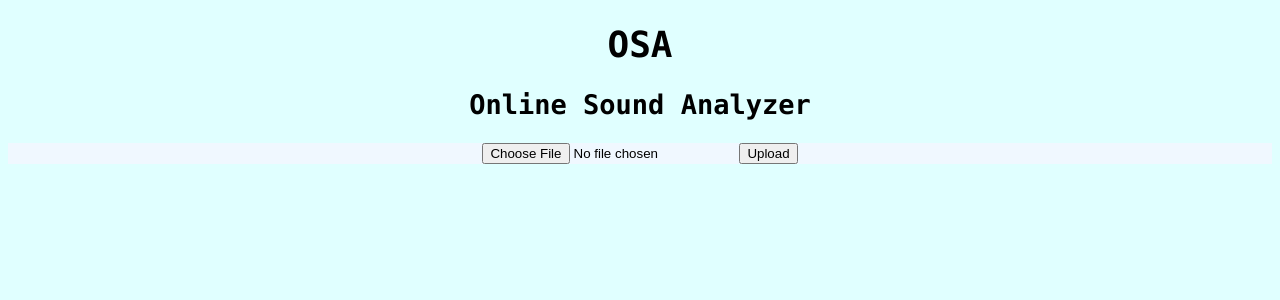
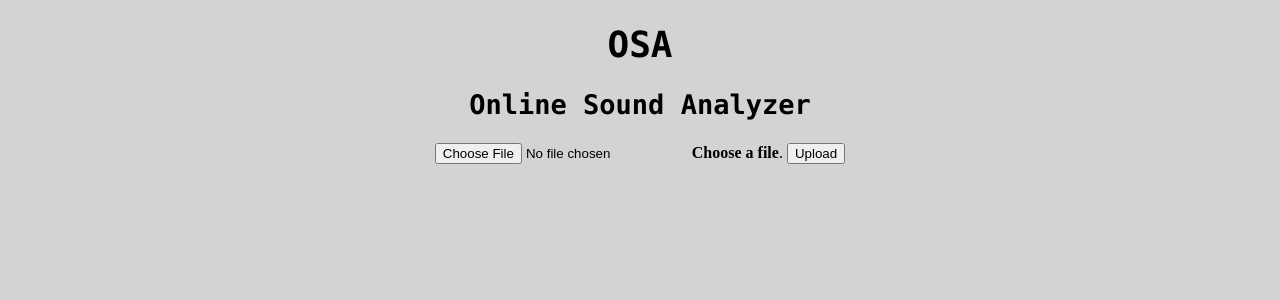
Before and after one commit to grobocop12/SounAnalyzer, a Django app: page / in a window 1280 px wide. Shown: the top 300 px of the page. Run offline with Django 3.2, Linux system fonts and the light colour scheme.

Commit message:
Drag and drop

```diff
--- a/SoundAnalyzer/Analyzer/views.py
+++ b/SoundAnalyzer/Analyzer/views.py
@@ -3,20 +3,16 @@ from . import analyze
 import json
 import random
 
+
 # Create your views here.
 def index(request):
-    if request.method == 'POST':
+    if request.method == 'POST' and 'audioFile' in request.FILES:
         return analyze_file(request)
     return render(request, 'Analyzer/index.html')
 
 
 def analyze_file(request):
-    audio_file = request.FILES.get("audioFile")
-    sample_rate = analyze.get_sample_rate(audio_file.file.name)
-    data = analyze.get_first_channel(audio_file)
-    x_values = [x for x in range(len(data))]
-    y_values = data #[random.randint(0,100) for x in range(100)]
-
-    return render(request, 'Analyzer/analyze.html', {'sample_rate': sample_rate,
-                                                     'x_values': json.dumps(x_values),
-                                                     'y_values': json.dumps(y_values), })
+    audio_file = request.FILES.get('audioFile')
+    data, time = analyze.get_first_channel(audio_file)
+    return render(request, 'Analyzer/analyze.html', {'x_values': json.dumps(time),
+                                                     'y_values': json.dumps(data), })
--- a/SoundAnalyzer/static/css/default.css
+++ b/SoundAnalyzer/static/css/default.css
@@ -1,12 +1,12 @@
 body{
-    background-color: lightcyan;
+    background-color: lightgray;
     horiz-align: center;
     vertical-align: center;
 }
 
 div{
     text-align: center;
-    background-color: aliceblue;
+
 }
 
 header {
@@ -15,6 +15,9 @@ header {
     font-size: large;
 }
 
-form{
-
+.box__dragndrop,
+.box__uploading,
+.box__success,
+.box__error {
+  display: none;
 }
--- a/SoundAnalyzer/templates/Analyzer/index.html
+++ b/SoundAnalyzer/templates/Analyzer/index.html
@@ -7,17 +7,31 @@
         <link rel="stylesheet" type="text/css" href="{% static 'css/default.css' %}">
     </head>
     <body>
+
         <header>
             <h1>OSA</h1>
             <h2>Online Sound Analyzer</h2>
         </header>
+
+
+        <form class="box" method="post" enctype="multipart/form-data">
+              {% csrf_token %}
+            <div class="box__input">
+                <input class="box__file" type="file" name="audioFile" id="file" accept="audio/wav"/>
+                <label for="file"><strong>Choose a file</strong><span class="box__dragndrop"> or drag it here</span>.</label>
+                <button class="box__button" type="submit">Upload</button>
+            </div>
+        </form>
+
+<!--
         <div>
             <form method="post" enctype="multipart/form-data">
-                {% csrf_token %}
+
                 <input type="file" name="audioFile" accept="audio/wav">
                 <button type="submit">Upload</button>
             </form>
         </div>
+!-->
     </body>
 
 </html>
```
Also changed, not shown: SoundAnalyzer/Analyzer/analyze.py (+15 -3 lines), SoundAnalyzer/templates/Analyzer/analyze.html (+19 -9 lines).
